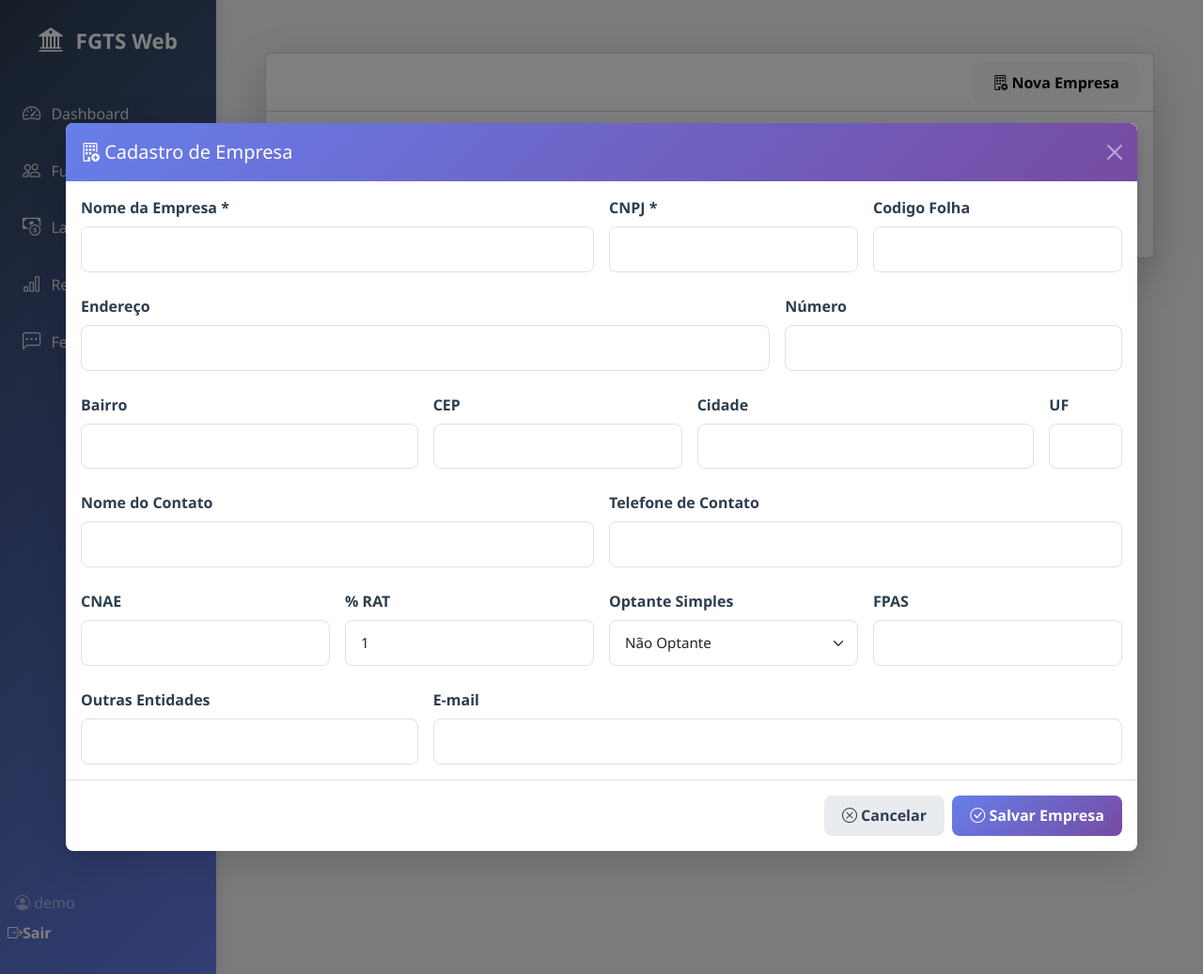
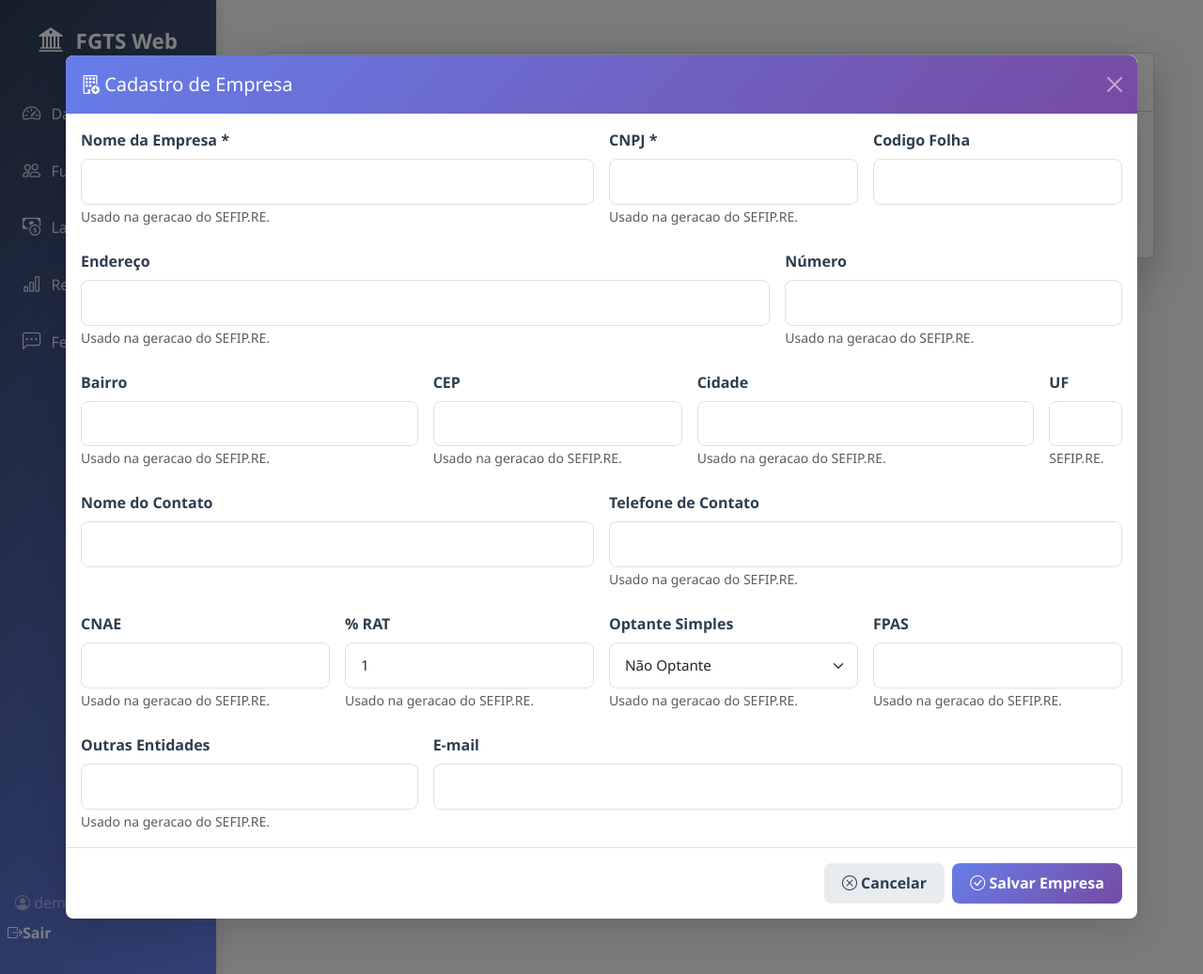
Before and after one commit to fabioGuttierrez/FGTS, a Django app: page /empresas/listar/ in a window 1280 px wide, after a click on "Nova Empresa". Shown: the whole page at 94% size. Run offline with Django 5.2, Linux system fonts and the light colour scheme; a user stored in the database is signed in; data that the repository does not hold is empty; parts of the project's set-up code (start-up, migrations or seed data) failed here and were passed over.

Commit message:
Add SEFIP field hints in forms

```diff
--- a/empresas/templates/empresas/_empresa_modal.html
+++ b/empresas/templates/empresas/_empresa_modal.html
@@ -15,10 +15,12 @@
             <div class="col-md-6">
               <label for="id_nome" class="form-label">Nome da Empresa *</label>
               {{ form.nome }}
+              <small class="form-text text-muted">Usado na geracao do SEFIP.RE.</small>
             </div>
             <div class="col-md-3">
               <label for="id_cnpj" class="form-label">CNPJ *</label>
               {{ form.cnpj }}
+              <small class="form-text text-muted">Usado na geracao do SEFIP.RE.</small>
             </div>
             <div class="col-md-3">
               <label for="id_codigo_folha" class="form-label">Codigo Folha</label>
@@ -30,10 +32,12 @@
             <div class="col-md-8">
               <label for="id_endereco" class="form-label">Endereço</label>
               {{ form.endereco }}
+              <small class="form-text text-muted">Usado na geracao do SEFIP.RE.</small>
             </div>
             <div class="col-md-4">
               <label for="id_numero" class="form-label">Número</label>
               {{ form.numero }}
+              <small class="form-text text-muted">Usado na geracao do SEFIP.RE.</small>
             </div>
           </div>
 
@@ -41,18 +45,22 @@
             <div class="col-md-4">
               <label for="id_bairro" class="form-label">Bairro</label>
               {{ form.bairro }}
+              <small class="form-text text-muted">Usado na geracao do SEFIP.RE.</small>
             </div>
             <div class="col-md-3">
               <label for="id_cep" class="form-label">CEP</label>
               {{ form.cep }}
+              <small class="form-text text-muted">Usado na geracao do SEFIP.RE.</small>
             </div>
             <div class="col-md-4">
               <label for="id_cidade" class="form-label">Cidade</label>
               {{ form.cidade }}
+              <small class="form-text text-muted">Usado na geracao do SEFIP.RE.</small>
             </div>
             <div class="col-md-1">
               <label for="id_uf" class="form-label">UF</label>
               {{ form.uf }}
+              <small class="form-text text-muted">SEFIP.RE.</small>
             </div>
           </div>
 
@@ -64,6 +72,7 @@
             <div class="col-md-6">
               <label for="id_fone_contato" class="form-label">Telefone de Contato</label>
               {{ form.fone_contato }}
+              <small class="form-text text-muted">Usado na geracao do SEFIP.RE.</small>
             </div>
           </div>
 
@@ -71,18 +80,22 @@
             <div class="col-md-3">
               <label for="id_cnae" class="form-label">CNAE</label>
               {{ form.cnae }}
+              <small class="form-text text-muted">Usado na geracao do SEFIP.RE.</small>
             </div>
             <div class="col-md-3">
               <label for="id_percentual_rat" class="form-label">% RAT</label>
               {{ form.percentual_rat }}
+              <small class="form-text text-muted">Usado na geracao do SEFIP.RE.</small>
             </div>
             <div class="col-md-3">
               <label for="id_optante_simples" class="form-label">Optante Simples</label>
               {{ form.optante_simples }}
+              <small class="form-text text-muted">Usado na geracao do SEFIP.RE.</small>
             </div>
             <div class="col-md-3">
               <label for="id_fpas" class="form-label">FPAS</label>
               {{ form.fpas }}
+              <small class="form-text text-muted">Usado na geracao do SEFIP.RE.</small>
             </div>
           </div>
 
@@ -90,6 +103,7 @@
             <div class="col-md-4">
               <label for="id_outras_entidades" class="form-label">Outras Entidades</label>
               {{ form.outras_entidades }}
+              <small class="form-text text-muted">Usado na geracao do SEFIP.RE.</small>
             </div>
             <div class="col-md-8">
               <label for="id_email" class="form-label">E-mail</label>
```
Also changed, not shown: empresas/templates/empresas/empresa_edit.html (+14 -0 lines), funcionarios/templates/funcionarios/funcionario_form.html (+7 -0 lines).
